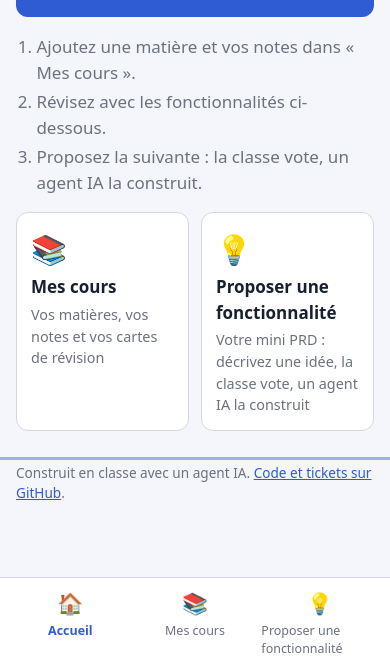
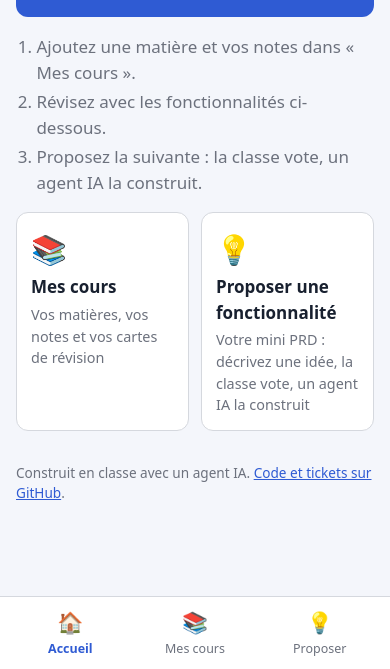
Before and after one commit to jeremylasne92-hue/supdev-classe-17-novembre, a plain HTML site: page index.html in a window 390 px wide. Shown: the part 175-844 px from the top of the page. Drawn offline with Linux system fonts and the light colour scheme.

Commit message:
Retouches d'affichage sur téléphone

```diff
--- a/fonctionnalites/proposer.js
+++ b/fonctionnalites/proposer.js
@@ -2,6 +2,7 @@
 Outil.enregistrer({
   id: 'proposer',
   titre: 'Proposer une fonctionnalité',
+  titreCourt: 'Proposer',
   icone: '💡',
   description: 'Votre mini PRD : décrivez une idée, la classe vote, un agent IA la construit',
   ordre: 99,
--- a/noyau.js
+++ b/noyau.js
@@ -347,7 +347,7 @@
       const raccourcis = [{ id: 'accueil', titre: 'Accueil', icone: '🏠' }]
         .concat(modules.filter((m) => m.barre).sort((a, b) => a.ordre - b.ordre));
       barre.replaceChildren(...raccourcis.map((m) =>
-        el('a', { href: '#' + m.id }, el('span', { 'aria-hidden': 'true' }, m.icone), m.titre)));
+        el('a', { href: '#' + m.id }, el('span', { 'aria-hidden': 'true' }, m.icone), m.titreCourt || m.titre)));
     }
     window.addEventListener('hashchange', afficher);
     afficher();
--- a/style.css
+++ b/style.css
@@ -45,6 +45,7 @@ main {
   padding: 16px max(16px, env(safe-area-inset-left, 0px)) 24px;
   outline: none;
 }
+main:focus, main:focus-visible { outline: none; }
 
 h1 { font-size: 1.6rem; line-height: 1.2; margin: 8px 0 16px; }
 h2 { font-size: 1.2rem; margin: 24px 0 8px; }
```
Also changed, not shown: version.txt, 1 other file.
